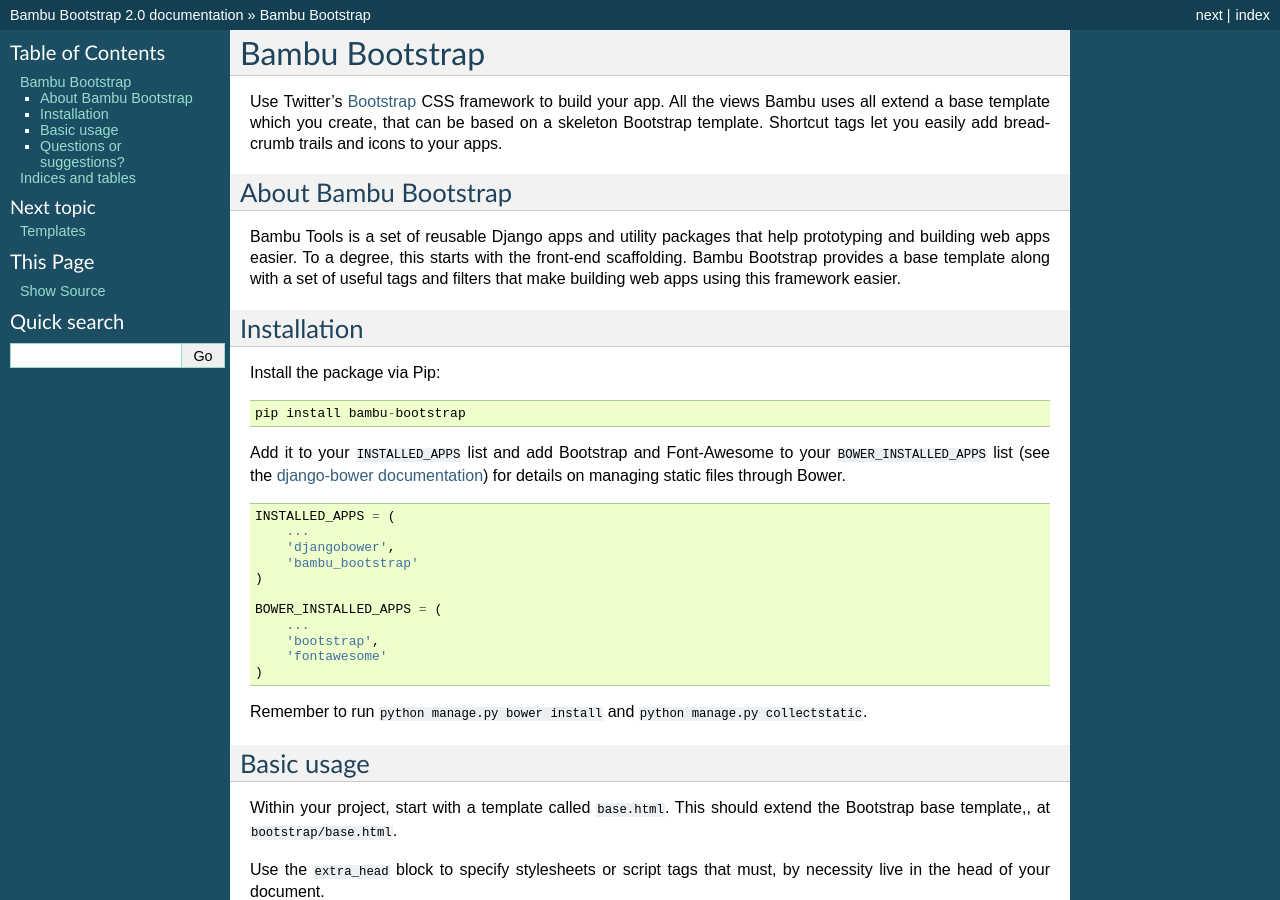
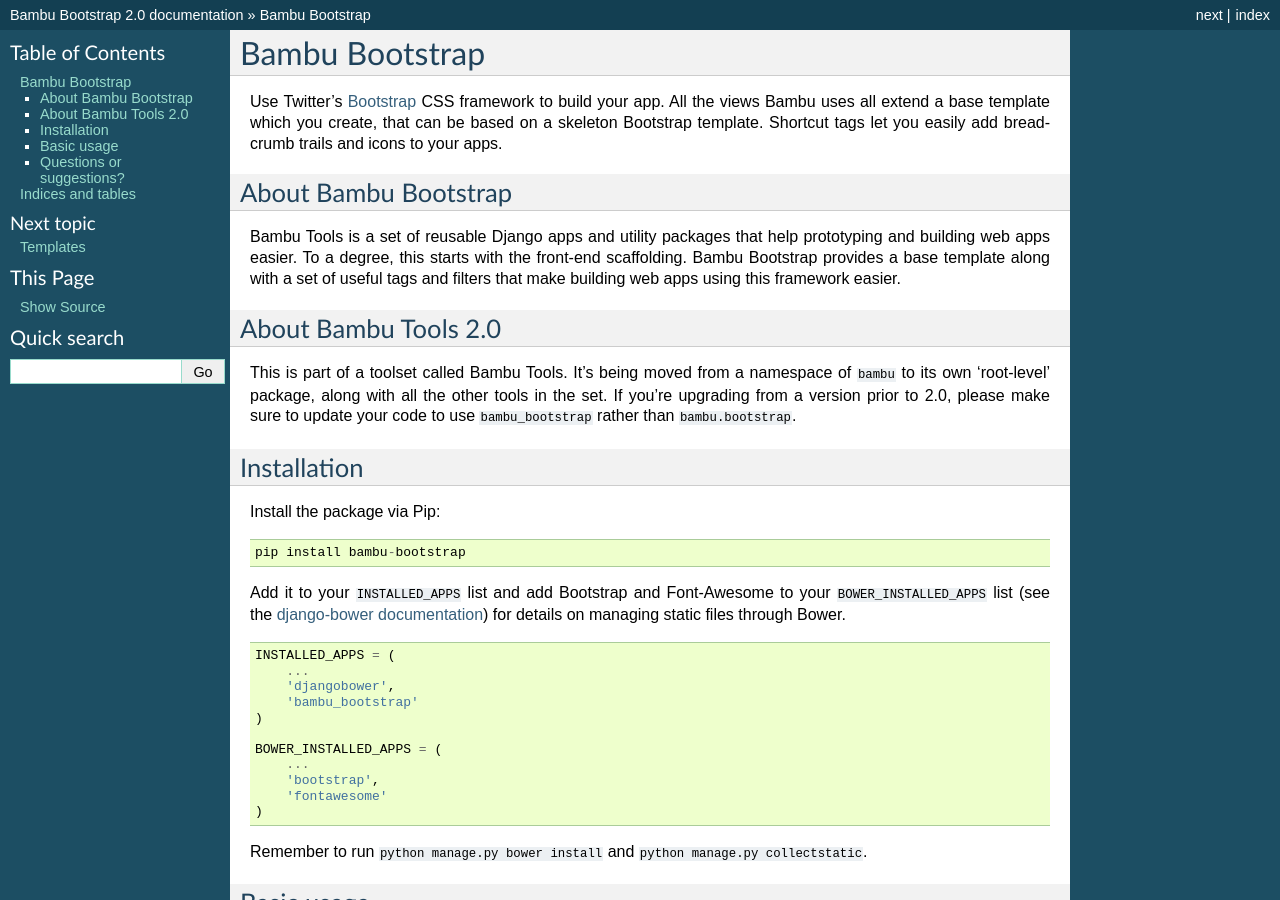
Before and after one commit to hellosteadman/bambu-bootstrap, a Sphinx documentation site: the page built from docs/index.rst, in a window 1280 px wide and 900 px high. Built offline with Sphinx 7.4.7, drawn with Linux system fonts in a browser that asks for light colours.

Commit message:
Added Bambu Tools 2.0 section to docs

```diff
--- a/docs/index.rst
+++ b/docs/index.rst
@@ -15,6 +15,15 @@
 with the front-end scaffolding. Bambu Bootstrap provides a base template
 along with a set of useful tags and filters that make building web apps
 using this framework easier.
+
+About Bambu Tools 2.0
+---------------------
+
+This is part of a toolset called Bambu Tools. It's being moved from a
+namespace of ``bambu`` to its own 'root-level' package, along with all
+the other tools in the set. If you're upgrading from a version prior to
+2.0, please make sure to update your code to use ``bambu_bootstrap``
+rather than ``bambu.bootstrap``.
 
 Installation
 ------------
```
Also changed, not shown: README.md (+6 -0 lines), 7 other files.
